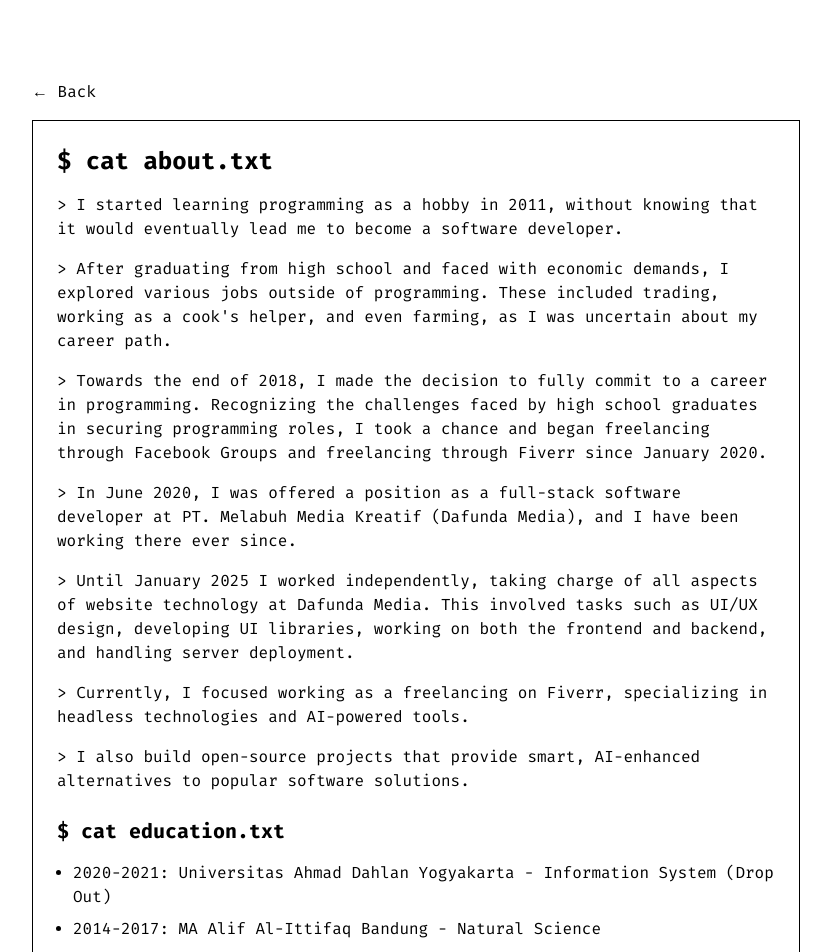
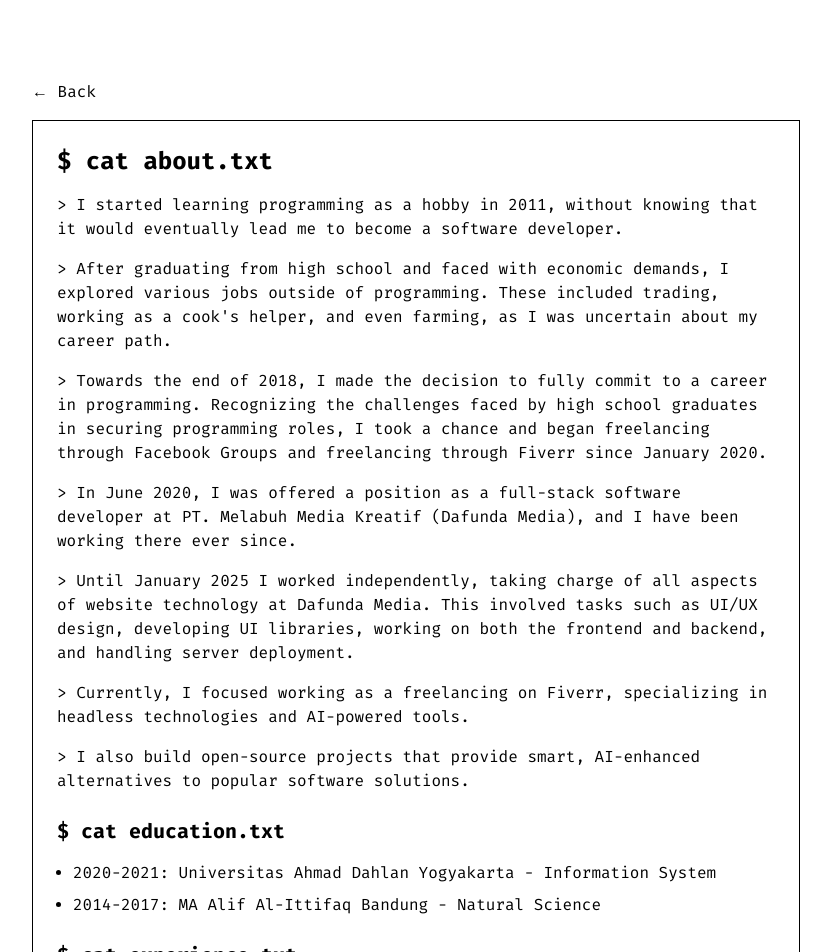
Before and after one commit to karyanayandi/yandi.me, a Next.js app: page /about in a window 1280 px wide. Shown: the top 952 px of the page, without its empty margins (224-1055 px from the left). Built offline with nearby package versions, Linux system fonts and the light colour scheme.

Commit message:
fix(about): remove 'Drop Out' from education history
Updated the Universitas Ahmad Dahlan Yogyakarta entry to omit 'Drop Out'
from the Information System program description.

```diff
--- a/src/app/about/page.tsx
+++ b/src/app/about/page.tsx
@@ -60,7 +60,7 @@
           <ul className="ml-4 space-y-2">
             <li className="list-disc">
               <span className="text-foreground">2020-2021:</span> Universitas
-              Ahmad Dahlan Yogyakarta - Information System (Drop Out)
+              Ahmad Dahlan Yogyakarta - Information System
             </li>
             <li className="list-disc">
               <span className="text-foreground">2014-2017:</span> MA Alif
```
